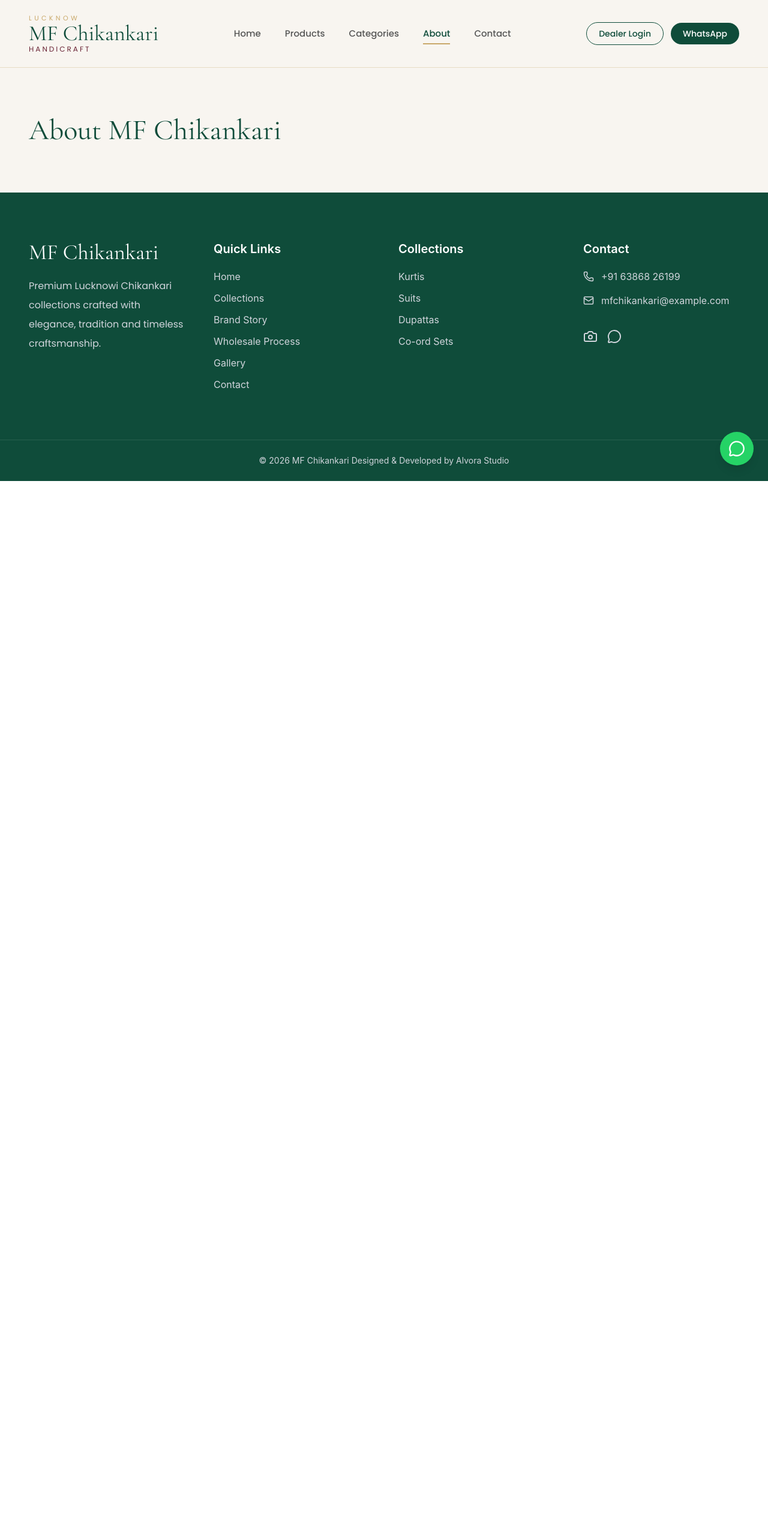
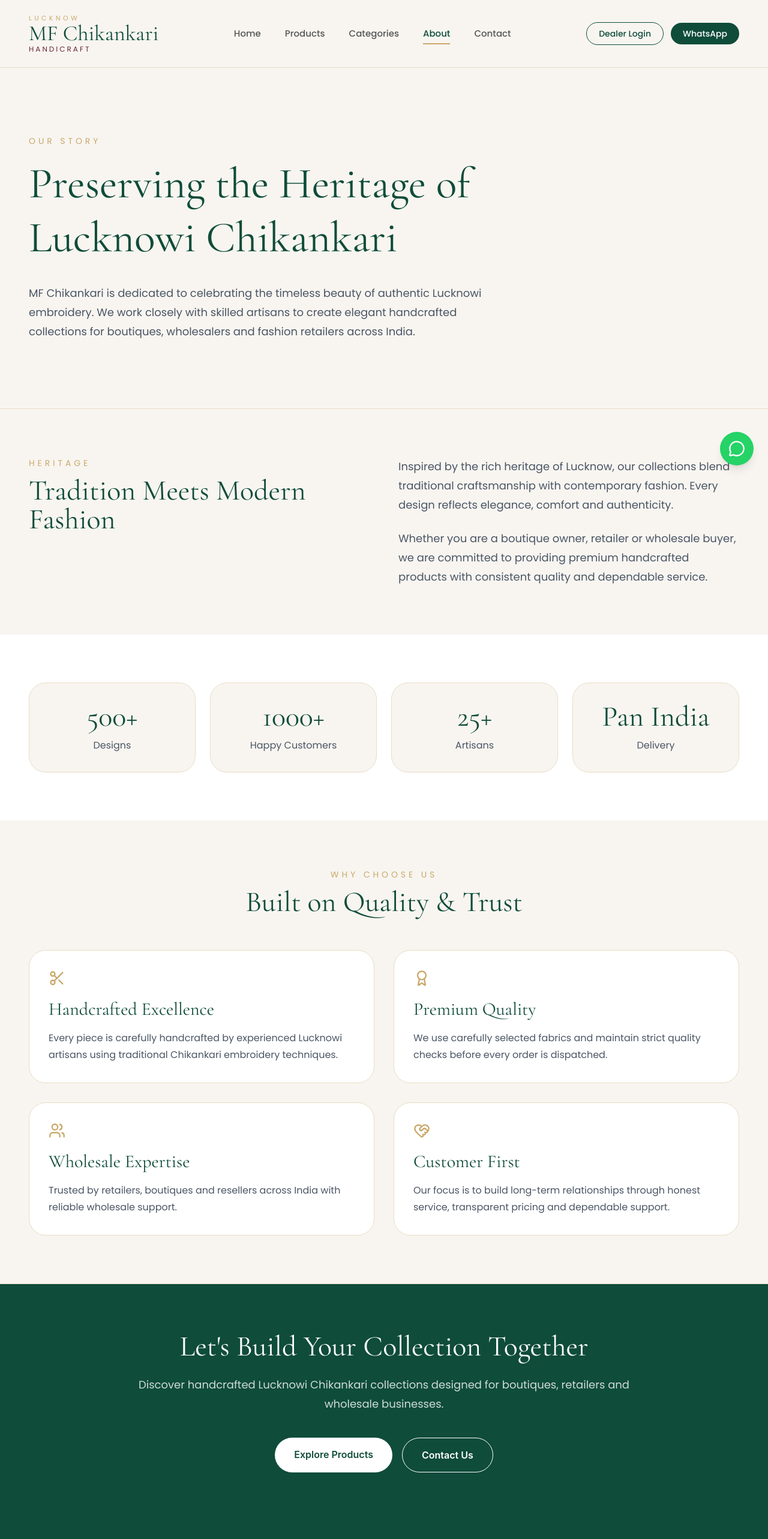
Before and after one commit to knight110599/mf-chikankari-showcase, a React (Vite) app: page /about in a window 1280 px wide. Shown: the top 2566 px of the page at 60% size. Before the commit the page ends 802 px from the top, so only its background shows below. Built offline with nearby package versions, Linux system fonts and the light colour scheme.

Commit message:
Complete About page

```diff
--- a/src/pages/AboutPage.tsx
+++ b/src/pages/AboutPage.tsx
@@ -1,13 +1,214 @@
+import { Link } from "react-router-dom";
+import { Award, HeartHandshake, Scissors, Users } from "lucide-react";
+
 function AboutPage() {
+  const values = [
+    {
+      icon: <Scissors size={28} />,
+      title: "Handcrafted Excellence",
+      description:
+        "Every piece is carefully handcrafted by experienced Lucknowi artisans using traditional Chikankari embroidery techniques.",
+    },
+    {
+      icon: <Award size={28} />,
+      title: "Premium Quality",
+      description:
+        "We use carefully selected fabrics and maintain strict quality checks before every order is dispatched.",
+    },
+    {
+      icon: <Users size={28} />,
+      title: "Wholesale Expertise",
+      description:
+        "Trusted by retailers, boutiques and resellers across India with reliable wholesale support.",
+    },
+    {
+      icon: <HeartHandshake size={28} />,
+      title: "Customer First",
+      description:
+        "Our focus is to build long-term relationships through honest service, transparent pricing and dependable support.",
+    },
+  ];
+
   return (
-    <section className="mx-auto max-w-7xl px-5 py-20 sm:px-8 lg:px-12">
-      <h1
-        className="text-5xl text-[#0F4C3A]"
-        style={{ fontFamily: "Cormorant Garamond" }}
-      >
-        About MF Chikankari
-      </h1>
-    </section>
+    <>
+      {/* Hero */}
+      <section className="border-b border-[#E8DCC5] bg-[#F8F5F0]">
+        <div className="mx-auto max-w-7xl px-5 py-20 sm:px-8 lg:px-12 lg:py-28">
+          <p
+            className="text-sm uppercase tracking-[0.35em] text-[#C9A86A]"
+            style={{ fontFamily: "Poppins" }}
+          >
+            Our Story
+          </p>
+
+          <h1
+            className="mt-4 max-w-4xl text-5xl leading-tight text-[#0F4C3A] sm:text-6xl lg:text-7xl"
+            style={{ fontFamily: "Cormorant Garamond" }}
+          >
+            Preserving the Heritage of Lucknowi Chikankari
+          </h1>
+
+          <p
+            className="mt-8 max-w-3xl text-lg leading-8 text-gray-600"
+            style={{ fontFamily: "Poppins" }}
+          >
+            MF Chikankari is dedicated to celebrating the timeless beauty of
+            authentic Lucknowi embroidery. We work closely with skilled artisans
+            to create elegant handcrafted collections for boutiques,
+            wholesalers and fashion retailers across India.
+          </p>
+        </div>
+      </section>
+
+      {/* Story */}
+      <section className="mx-auto max-w-7xl px-5 py-20 sm:px-8 lg:px-12">
+        <div className="grid gap-12 lg:grid-cols-2">
+          <div>
+            <p
+              className="text-sm uppercase tracking-[0.35em] text-[#C9A86A]"
+              style={{ fontFamily: "Poppins" }}
+            >
+              Heritage
+            </p>
+
+            <h2
+              className="mt-3 text-5xl text-[#0F4C3A]"
+              style={{ fontFamily: "Cormorant Garamond" }}
+            >
+              Tradition Meets Modern Fashion
+            </h2>
+          </div>
+
+          <div
+            className="space-y-6 text-lg leading-8 text-gray-600"
+            style={{ fontFamily: "Poppins" }}
+          >
+            <p>
+              Inspired by the rich heritage of Lucknow, our collections blend
+              traditional craftsmanship with contemporary fashion. Every design
+              reflects elegance, comfort and authenticity.
+            </p>
+
+            <p>
+              Whether you are a boutique owner, retailer or wholesale buyer, we
+              are committed to providing premium handcrafted products with
+              consistent quality and dependable service.
+            </p>
+          </div>
+        </div>
+      </section>
+
+      {/* Stats */}
+      <section className="bg-white py-20">
+        <div className="mx-auto grid max-w-7xl gap-6 px-5 sm:grid-cols-2 lg:grid-cols-4 lg:px-12">
+          {[
+            ["500+", "Designs"],
+            ["1000+", "Happy Customers"],
+            ["25+", "Artisans"],
+            ["Pan India", "Delivery"],
+          ].map(([number, label]) => (
+            <div
+              key={label}
+              className="rounded-[28px] border border-[#E8DCC5] bg-[#F8F5F0] p-8 text-center"
+            >
+              <h3
+                className="text-5xl text-[#0F4C3A]"
+                style={{ fontFamily: "Cormorant Garamond" }}
+              >
+                {number}
+              </h3>
+
+              <p
+                className="mt-3 text-gray-600"
+                style={{ fontFamily: "Poppins" }}
+              >
+                {label}
+              </p>
+            </div>
+          ))}
+        </div>
+      </section>
+
+      {/* Values */}
+      <section className="mx-auto max-w-7xl px-5 py-20 sm:px-8 lg:px-12">
+        <div className="text-center">
+          <p
+            className="text-sm uppercase tracking-[0.35em] text-[#C9A86A]"
+            style={{ fontFamily: "Poppins" }}
+          >
+            Why Choose Us
+          </p>
+
+          <h2
+            className="mt-3 text-5xl text-[#0F4C3A]"
+            style={{ fontFamily: "Cormorant Garamond" }}
+          >
+            Built on Quality & Trust
+          </h2>
+        </div>
+
+        <div className="mt-14 grid gap-8 md:grid-cols-2">
+          {values.map((value) => (
+            <div
+              key={value.title}
+              className="rounded-[28px] border border-[#E8DCC5] bg-white p-8 transition hover:-translate-y-1 hover:shadow-xl"
+            >
+              <div className="text-[#C9A86A]">{value.icon}</div>
+
+              <h3
+                className="mt-5 text-3xl text-[#0F4C3A]"
+                style={{ fontFamily: "Cormorant Garamond" }}
+              >
+                {value.title}
+              </h3>
+
+              <p
+                className="mt-4 leading-7 text-gray-600"
+                style={{ fontFamily: "Poppins" }}
+              >
+                {value.description}
+              </p>
+            </div>
+          ))}
+        </div>
+      </section>
+
+      {/* CTA */}
+      <section className="border-t border-[#E8DCC5] bg-[#0F4C3A] py-20">
+        <div className="mx-auto max-w-4xl px-5 text-center sm:px-8">
+          <h2
+            className="text-5xl text-white"
+            style={{ fontFamily: "Cormorant Garamond" }}
+          >
+            Let's Build Your Collection Together
+          </h2>
+
+          <p
+            className="mt-6 text-lg leading-8 text-white/80"
+            style={{ fontFamily: "Poppins" }}
+          >
+            Discover handcrafted Lucknowi Chikankari collections designed for
+            boutiques, retailers and wholesale businesses.
+          </p>
+
+          <div className="mt-10 flex flex-col justify-center gap-4 sm:flex-row">
+            <Link
+              to="/products"
+              className="rounded-full bg-white px-8 py-4 font-semibold text-[#0F4C3A] transition hover:scale-105"
+            >
+              Explore Products
+            </Link>
+
+            <Link
+              to="/contact"
+              className="rounded-full border border-white px-8 py-4 font-semibold text-white transition hover:bg-white hover:text-[#0F4C3A]"
+            >
+              Contact Us
+            </Link>
+          </div>
+        </div>
+      </section>
+    </>
   );
 }
 
```
